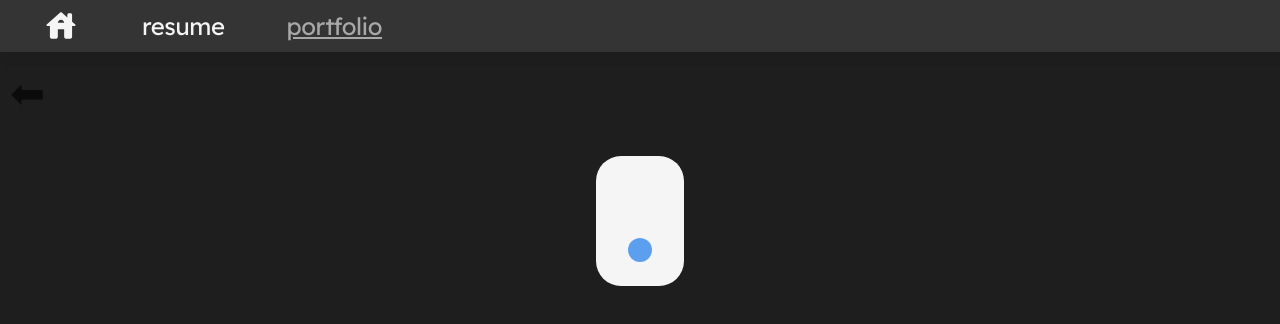
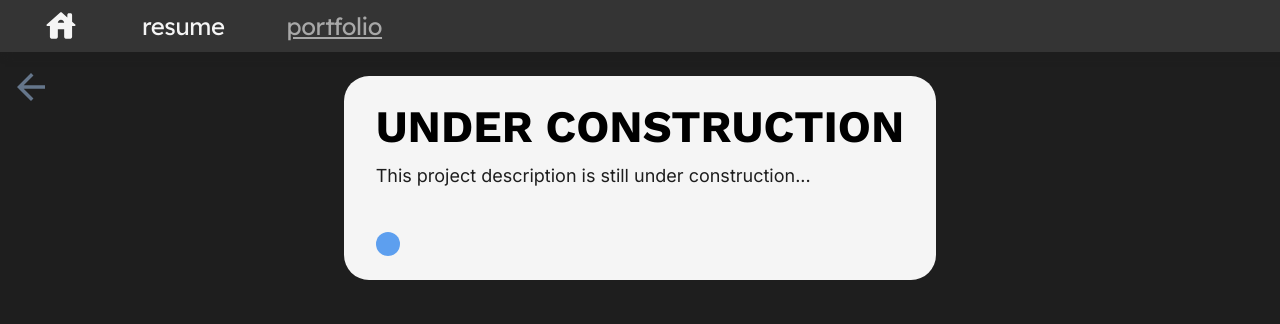
Before and after one commit to augustmon/portfolio, a React (Create React App) app: page /portfolio/sound in a window 1280 px wide. Shown: the top 324 px of the page. Built offline with nearby package versions, Linux system fonts and the light colour scheme.

Commit message:
fixed: back arrow

```diff
--- a/package.json
+++ b/package.json
@@ -3,6 +3,10 @@
   "version": "0.1.0",
   "private": true,
   "dependencies": {
+    "@emotion/react": "^11.10.6",
+    "@emotion/styled": "^11.10.6",
+    "@mui/icons-material": "^5.11.9",
+    "@mui/material": "^5.11.10",
     "@testing-library/jest-dom": "^5.16.5",
     "@testing-library/react": "^13.4.0",
     "@testing-library/user-event": "^13.5.0",
--- a/src/pages/ProjectPage/ProjectPage.js
+++ b/src/pages/ProjectPage/ProjectPage.js
@@ -1,20 +1,31 @@
 import React from "react";
 import { NavLink } from "react-router-dom";
 import "./ProjectPage.css";
+import ArrowBackIcon from "@mui/icons-material/ArrowBack";
 
 //Components
 import TextBox from "../../components/TextBox/TextBox";
 
 export default function ProjectPage(props) {
+  //  if empty -> show this:
+  // UNDER CONSTRUCTION
+  const placeholder = (
+    <TextBox
+      title="UNDER CONSTRUCTION"
+      description="This project description is still under construction..."
+    />
+  );
+
   return (
     <div className="ProjectPage">
       <NavLink
         className="ProjectPage--backlink"
         to="/portfolio"
-        style={{ color: "black" }}
+        // style={{ color: "black" }}
       >
-        ⬅
+        <ArrowBackIcon fontSize="larger" />
       </NavLink>
+      {props.title != undefined && (
         <div className="ProjectPage--flex">
           <TextBox
             title={props.title}
@@ -25,6 +36,9 @@ export default function ProjectPage(props) {
           <img src={props.imgLeft} className="imgLeft" />
           <img src={props.imgRight} className="imgRight" />
         </div>
+      )}
+
+      {props.title == undefined && placeholder}
     </div>
   );
 }
```
Also changed, not shown: 1 other file (tests, documents, lock files or other folders). Lines whose indentation alone changed are shown as unchanged.
